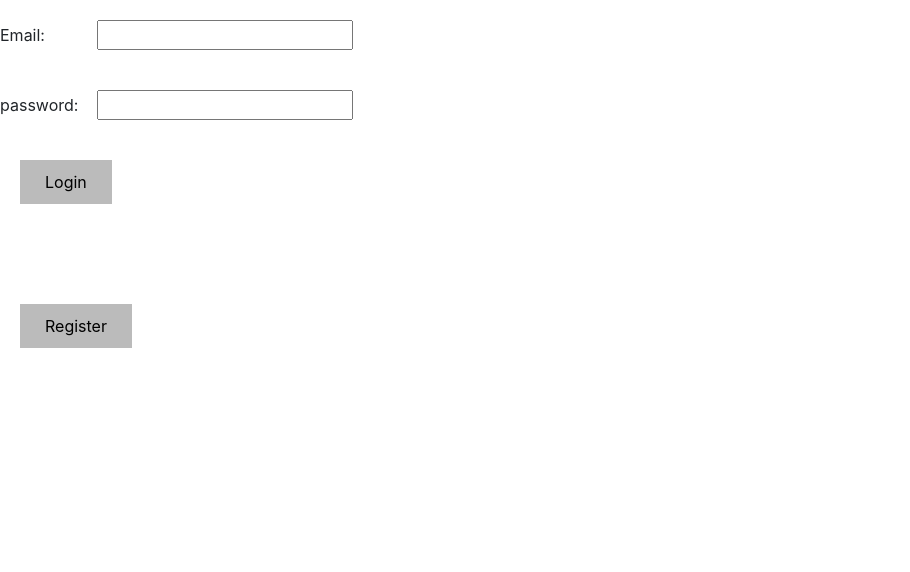
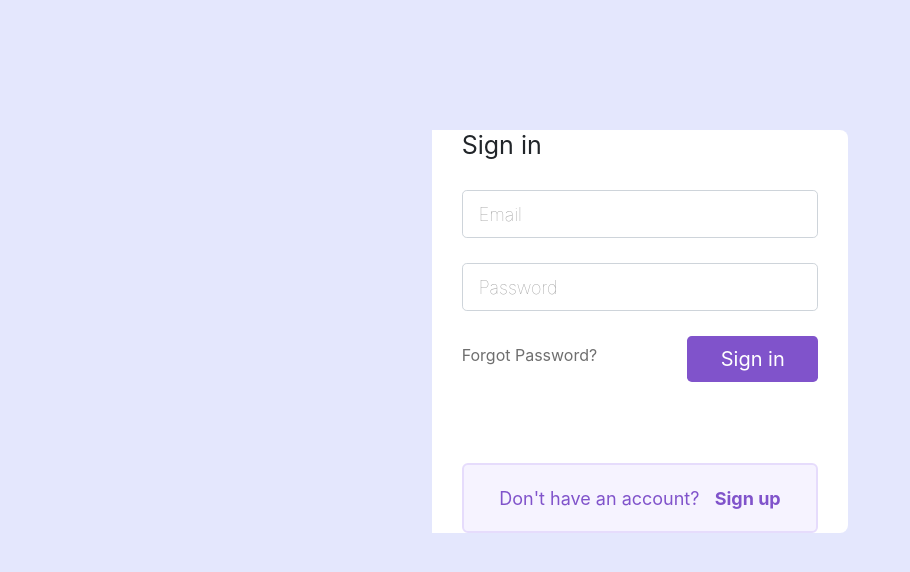
Before and after one commit to sameerpathania1/auth-app-p, a React app: page /login in a window 1280 px wide. Shown: the top 572 px of the page, without its empty margins (0-910 px from the left). Built offline with nearby package versions, Linux system fonts and the light colour scheme.

Commit message:
modified loginpage and added toastify

```diff
--- a/package.json
+++ b/package.json
@@ -51,6 +51,7 @@
     "react-dev-utils": "^9.0.0",
     "react-dom": "^16.8.6",
     "react-router-dom": "^5.0.0",
+    "react-toastify": "^5.1.0",
     "resolve": "1.10.0",
     "sass-loader": "7.1.0",
     "semver": "6.0.0",
--- /dev/null
+++ b/src/App.css
@@ -0,0 +1,120 @@
+body {
+  background-color: #e4e7fd;
+}
+.App {
+  position: relative;
+  opacity: 0.97;
+  height: 100%;
+  background-position: center;
+  background-repeat: no-repeat;
+  background-size: cover;
+  font-family: "Noto Sans JP", sans-serif;
+  display: flex;
+  justify-content: center;
+  align-items: center;
+  min-height: 100vh;
+
+}
+.onlycolor {
+  background-color: rgb(128, 83, 203, 0.95);
+  border-bottom-left-radius: 8px;
+  border-top-left-radius: 8px;
+}
+
+.heading {
+  margin-top: 30px;
+  font-weight: 400;
+}
+.text-color {
+  color: white;
+  text-align: center;
+}
+.font-thik {
+  font-size: 20px;
+  margin-top: 15px;
+  font-family: "Raleway", sans-serif;
+}
+.imgicon {
+  margin-top: 120px;
+  width: 30%;
+  height: 30%;
+}
+.bottomline {
+  margin-top: 160px;
+  padding-bottom: 50px;
+}
+.onlywhite {
+  background-color: white;
+
+  border-bottom-right-radius: 8px;
+  border-top-right-radius: 8px;
+}
+.signintext {
+  margin-top: 130px;
+  font-weight: 400;
+  font-size: 25px;
+  margin-bottom: 30px;
+}
+.btnsignin {
+  background-color: #8053cb;
+  border: none;
+}
+.btnsignin:hover {
+  background-color: #8e70c2;
+}
+.formcontrol {
+  margin-bottom: 25px;
+  border-color: #8e70c2;
+}
+.formcontrol:hover {
+  border-color: #8e70c2;
+}
+.controlinput::placeholder {
+  color: #969696;
+  font-size: 18px;
+  font-weight: 100;
+}
+.controlinput:hover {
+  border-color: #8e70c2;
+}
+.btncreateaccount {
+  background-color: #f6f3ff;
+  color: #8053cb;
+  border: 2px solid #e6dcfc;
+  margin-top: 80px;
+  border-radius: 6px;
+  text-align: center;
+  justify-content: center;
+  height: 70px;
+  font-size: 18px;
+}
+.btncreateaccount:hover {
+  background-color: #e0d5ff;
+  color: #8053cb;
+  border: 2px solid #d2bcff;
+}
+.bottomline {
+  font-size: 18px;
+}
+.bottomline i {
+  margin-right: 10px;
+  font-size: 17px;
+}
+.fa-arrow-left {
+  font-size: 30px;
+  color: #5f5f5f;
+}
+.signuptext {
+  margin-top: 60px;
+  font-weight: 400;
+  font-size: 25px;
+  margin-bottom: 30px;
+}
+.hiddenbtn {
+  background-color: Transparent;
+  background-repeat: no-repeat;
+  border: none;
+  cursor: pointer;
+  overflow: hidden;
+  outline: none;
+}
--- a/src/App.js
+++ b/src/App.js
@@ -1,5 +1,7 @@
 import React from "react";
 import Login from "./component/Login";
+import "./App.css"
+
 import {
   BrowserRouter as Router,
   Route,
@@ -30,13 +32,15 @@ const PublicRoute = ({ component: Component, ...rest }) => (
 class App extends React.Component {
   render() {
     return (
-      <Router>
+      <div>
+        <Router >
           <Switch>
             <PrivateRoute exact path="/" component={Homepage} />
             <PublicRoute path="/login" component={Login} />
             <PublicRoute path="/signup" component={Signup} />
           </Switch>
         </Router>
+      </div>
     );
   }
 }
--- a/src/component/Login.js
+++ b/src/component/Login.js
@@ -2,7 +2,11 @@ import React, { Component } from "react";
 import * as auth from "../apis/auth";
 import * as userAction from "../apis/getUser";
 import { saveObject, getObject } from "../utils";
+import { Col, Row, Form, Button, Container } from "react-bootstrap"
+import { ToastContainer, toast } from 'react-toastify';
+import 'react-toastify/dist/ReactToastify.css';
 
+toast.configure();
 export default class extends Component {
   state = {
     email: "",
@@ -15,23 +19,19 @@ export default class extends Component {
     const { name, value } = target;
     this.setState({ [name]: value });
   };
-
+notify = () => toast("Logged In");
   login = () => {
     const { email, password } = this.state;
-    this.setState({ loading: true });
-    auth
-      .loginApi({ email, password })
-      .then(res => {
+    // this.setState({ loading: true });
+    auth.loginApi({ email, password }).then(res => {
       saveObject("user", res.data);
       this.props.history.push("/");
-      })
-      .catch(error => {
+      this.notify()
+    }).catch(error => {
       console.log(error, "the; error response");
-      })
-      .finally(() => {
+    }).finally(() => {
       this.setState({ loading: false });
     });
-    console.log(email, password);
   };
 
   getAllUsers = () => {
@@ -48,9 +48,14 @@ export default class extends Component {
       .catch(error => {
         console.log(error);
       });
-  };
+  }
+
+
+
 
   render() {
+
+
     console.log(this.props, "props");
     const { loading } = this.state;
 
@@ -70,57 +75,83 @@ export default class extends Component {
     }
 
     return (
-      <div>
-        <div>
-          <span style={{ width: "6%", display: "inline-block" }}>Email:</span>
-          <input
-            type="text"
-            style={{ margin: "20px" }}
+
+
+      <Container  fluid>
+        <Col className='onlywhite' xs={12} sm={4} md={{ span: 4, offset: 4 }}>
+          <Col>
+            <h2 className="signintext">Sign in</h2>
+          </Col>
+          <Col className="formstart">
+            <Form>
+              <Form.Group
+                controlId="forBasicemail"
+                className="formcontrol"
+              >
+                <Form.Control
+                  className="controlinput"
+                  size="lg"
+                  type="email"
+                  placeholder="Email"
                   name="email"
                   onChange={this._onChange}
                 />
-        </div>
-        <div>
-          <span style={{ width: "6% ", display: "inline-block" }}>
-            {" "}
-            password:{" "}
-          </span>
-          <input
+              </Form.Group>
+
+              <Form.Group
+                controlId="formBasicPassword"
+                className="formcontrol"
+              >
+                <Form.Control
+                  className="controlinput"
+                  size="lg"
+                  name="password"
                   type="password"
-            style={{ margin: "20px" }}
-            name="password"
+                  placeholder="Password"
                   onChange={this._onChange}
                 />
-        </div>
-        <div>
-          <button
+              </Form.Group>
+              <Form.Group>
+                <Row xs="12">
+                  <Col xs="7">
+                    <p
                       style={{
-              padding: "10px 25px",
-              margin: "20px",
-              border: "none",
-              boxShadow: "none",
-              backgroundColor: "#bbb"
+                        marginTop: "7px",
+                        cursor: "pointer",
+                        color: "#6f6f6f"
                       }}
+                    >
+                      <a href>Forgot Password?</a>
+                    </p>
+                  </Col>
+                  <Col xs="5">
+                    <Button
+                      style={{ marginTop: "10 px" }}
+                      className="btnsignin"
+                      variant="primary"
+                      size="lg"
+                      block
                       onClick={this.login}
                     >
-            Login{" "}
-          </button>
-        </div>
-        <div style={{ marginTop: "60px" }}>
-          <button
-            style={{
-              padding: "10px 25px",
-              margin: "20px",
-              border: "none",
-              boxShadow: "none",
-              backgroundColor: "#bbb"
-            }}
+                      Sign in
+                          </Button>
+                  </Col>
+                </Row>
+              </Form.Group>
+            </Form>
+          </Col>
+          <Col className="text-center" block>
+            <Button
+              className="btncreateaccount text-center"
+              block
               onClick={() => this.props.history.push("/signup")}
             >
-            Register
-          </button>
-        </div>
-      </div>
-    );
+              {" "}
+              Don't have an account? &nbsp; <b>Sign up</b>
+            </Button>
+          </Col>
+        </Col>
+      </Container>
+    )
   }
 }
--- a/src/containers/Signup.js
+++ b/src/containers/Signup.js
@@ -2,7 +2,11 @@ import React, { Component } from "react";
 import SignupForm from "../component/SignupForm";
 import validator from '../validations/signup';
 import * as auth from "../apis/auth";
-import { saveObject } from "../utils";
+import { toast } from 'react-toastify';
+import 'react-toastify/dist/ReactToastify.css';
+
+toast.configure()
+
 class Signup extends Component {
 	state = {
 		user: {
@@ -42,11 +46,12 @@ class Signup extends Component {
 	}
 
 	isValid = (user) => {
-		const { errors, isValid } = validator(user);
+		const { errors = {}, isValid = false } = validator(user);
 		this.setState({ errors });
 		return isValid
 	}
 
+	notify = () => toast("Account has been created");
 
 	onSubmit = (e) => {
 		e.preventDefault();
@@ -55,6 +60,7 @@ class Signup extends Component {
 		if (this.isValid(user)) {
 			auth.signupApi(user).then(res => {
 				console.log(res, 'res');
+				this.notify();
 			}).catch(error => {
 				console.log(error, "the signup error response")
 			})
@@ -69,10 +75,14 @@ class Signup extends Component {
 	}
 
 	render() {
+
 		const { user, isValidated, errors, address } = this.state;
 
 		console.log(user, errors, 'user');
-		return <SignupForm
+		return (
+			<div>
+
+				<SignupForm
 					user={user}
 					errors={errors}
 					address={address}
@@ -80,7 +90,9 @@ class Signup extends Component {
 					onSubmit={this.onSubmit}
 					onChange={this.onChange}
 					goto={this.goto}
-		/>;
+				/>
+			</div>
+		)
 	}
 }
 
```
Also changed, not shown: 1 other file (tests, documents, lock files or other folders). Lines whose indentation alone changed are shown as unchanged.
